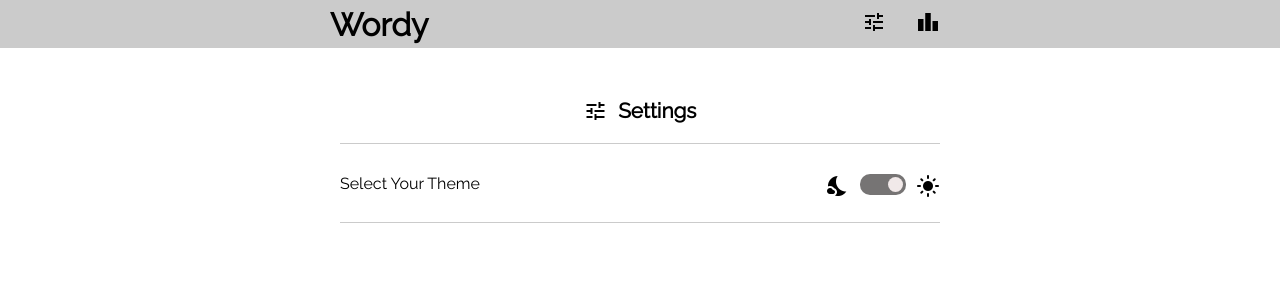
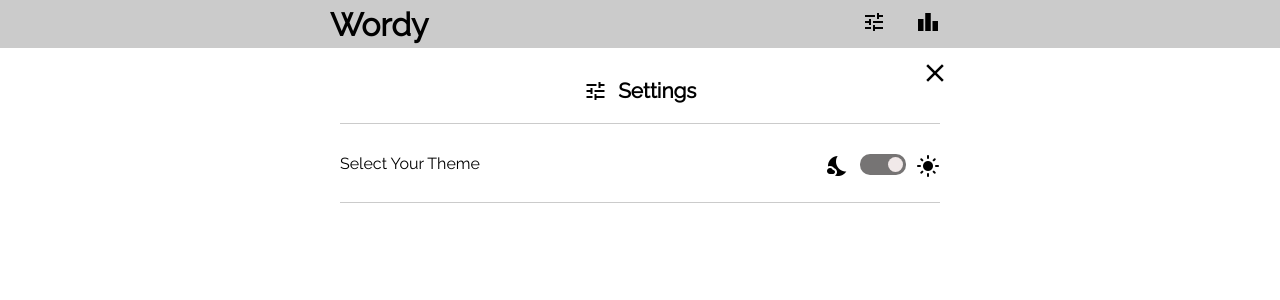
Before and after one commit to bAmrish/Wordy, a React (Create React App) app: page /settings in a window 1280 px wide. Shown: the top 300 px of the page. Built offline with nearby package versions, Linux system fonts and the light colour scheme.

Commit message:
Added a close button for settings and stats page.

```diff
--- a/src/settings/Settings.module.css
+++ b/src/settings/Settings.module.css
@@ -4,8 +4,9 @@
     color: var(--primary-text);
     display: flex;
     flex-direction: column;
-    padding: 20px;
+    padding: 0 20px 20px;
     gap: 30px;
+    position: relative;
 }
 .settings-title {
     display: flex;
--- a/src/settings/Settings.tsx
+++ b/src/settings/Settings.tsx
@@ -1,9 +1,11 @@
 import classes from './Settings.module.css';
 import ThemeSwitcher from './theme-switcher/ThemeSwitcher';
+import PageClose from './close/PageClose';
 
 const Settings = () => {
   return (
     <div className={classes.settings}>
+      <PageClose />
       <div className={classes['settings-title']}>
         <span className="material-icons">tune</span>&nbsp; Settings
       </div>
--- /dev/null
+++ b/src/settings/close/PageClose.module.css
@@ -0,0 +1,12 @@
+
+.close {
+    position: absolute;
+    right: 10px;
+    top: -20px;
+    cursor: pointer;
+    user-select: none;
+}
+
+.icon {
+    font-size: 30px;
+}
--- /dev/null
+++ b/src/settings/close/PageClose.tsx
@@ -0,0 +1,16 @@
+import classes from './PageClose.module.css';
+import { useNavigate } from 'react-router-dom';
+
+const PageClose = () => {
+  const navigateTo = useNavigate();
+  const onClose = () => {
+    navigateTo('/game');
+  };
+  return (
+    <div className={classes.close} onClick={onClose}>
+      <span className={'material-icons-sharp ' + classes.icon}>clear</span>
+    </div>
+  );
+};
+
+export default PageClose;
--- a/src/stats/Stats.module.css
+++ b/src/stats/Stats.module.css
@@ -3,6 +3,7 @@
 .stats {
     display: flex;
     flex-direction: column;
-    padding: 20px;
+    padding: 0 20px 20px;
     gap: 30px;
+    position: relative;
 }
--- a/src/stats/Stats.tsx
+++ b/src/stats/Stats.tsx
@@ -2,12 +2,14 @@ import classes from './Stats.module.css';
 import { useAppSelector } from '../game/store/store.hooks';
 import GuessDistributionBar from './guess-distribution/GuessDistributionBar';
 import PlayStatistics from './play-statistics/PlayStatistics';
+import PageClose from '../settings/close/PageClose';
 
 const Stats = () => {
   const games = useAppSelector(state => state.games.games);
 
   return (
     <div className={classes.stats}>
+      <PageClose />
       <PlayStatistics games={games} />
       <GuessDistributionBar games={games} />
     </div>
```
